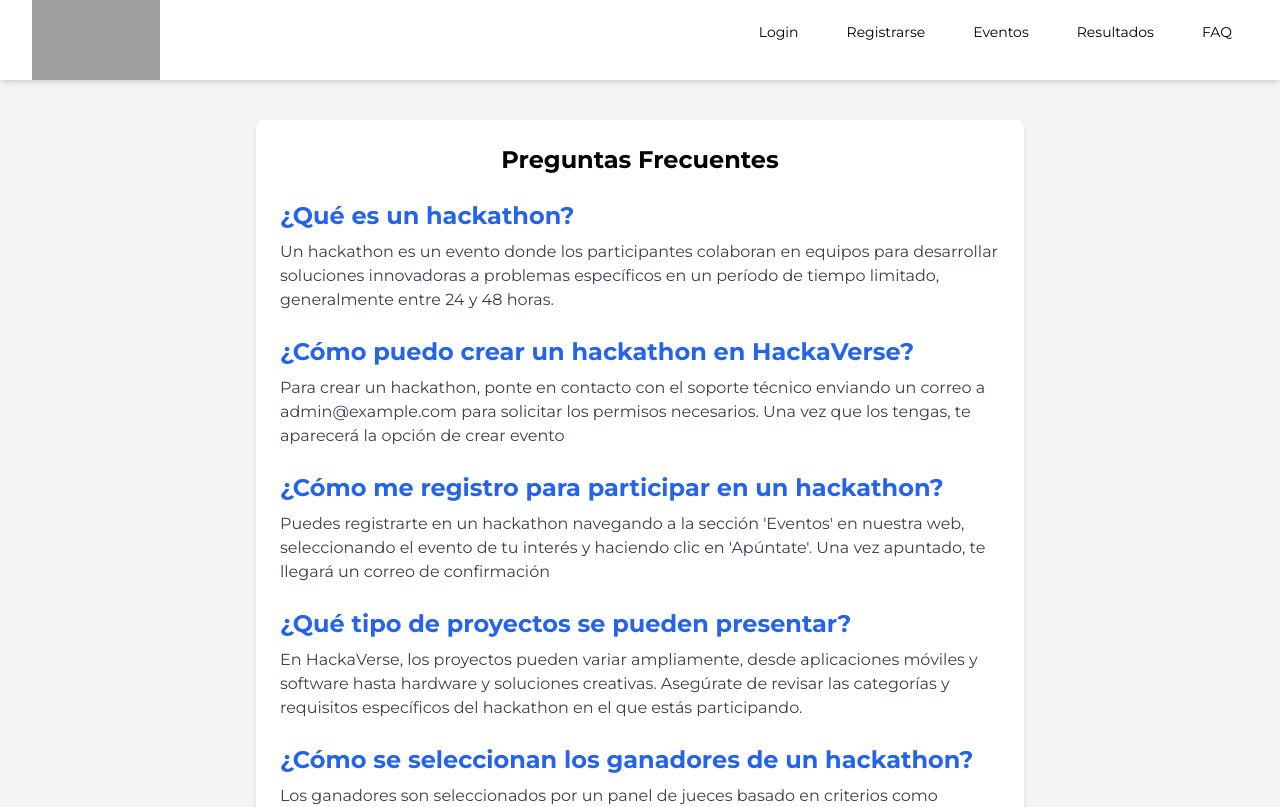
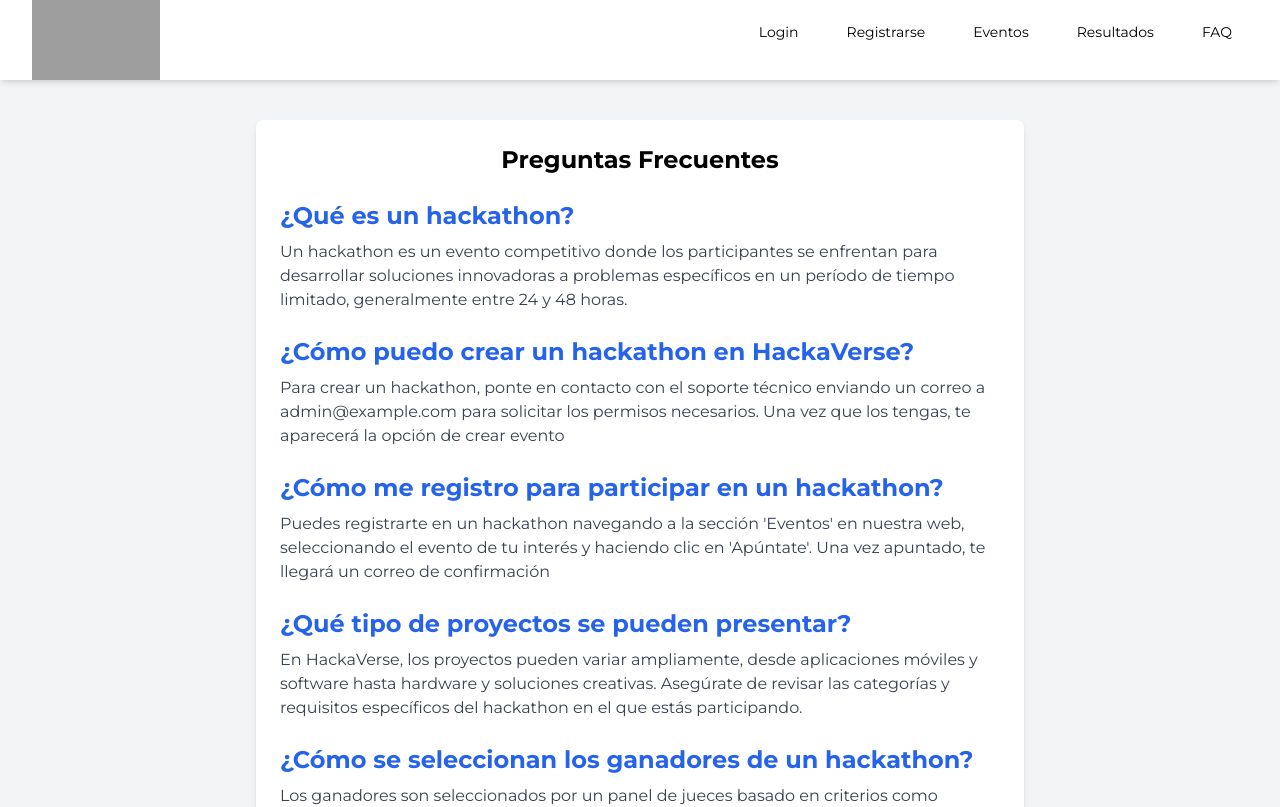
Before and after one commit to jmp89/hackatonPFB, a React (Vite) app in the folder front/: page /faq in a window 1280 px wide. Shown: the top 807 px of the page. Built offline with nearby package versions, Linux system fonts and the light colour scheme; what tailwind-clip-path would draw is missing.

Commit message:
Update FAQPage.jsx

```diff
--- a/front/src/pages/FAQPage.jsx
+++ b/front/src/pages/FAQPage.jsx
@@ -2,7 +2,7 @@ const FAQPage = () => {
     const faqs = [
         {
             question: '¿Qué es un hackathon?',
-            answer: 'Un hackathon es un evento donde los participantes colaboran en equipos para desarrollar soluciones innovadoras a problemas específicos en un período de tiempo limitado, generalmente entre 24 y 48 horas.',
+            answer: 'Un hackathon es un evento competitivo donde los participantes se enfrentan para desarrollar soluciones innovadoras a problemas específicos en un período de tiempo limitado, generalmente entre 24 y 48 horas.',
         },
         {
             question: '¿Cómo puedo crear un hackathon en HackaVerse?',
```
